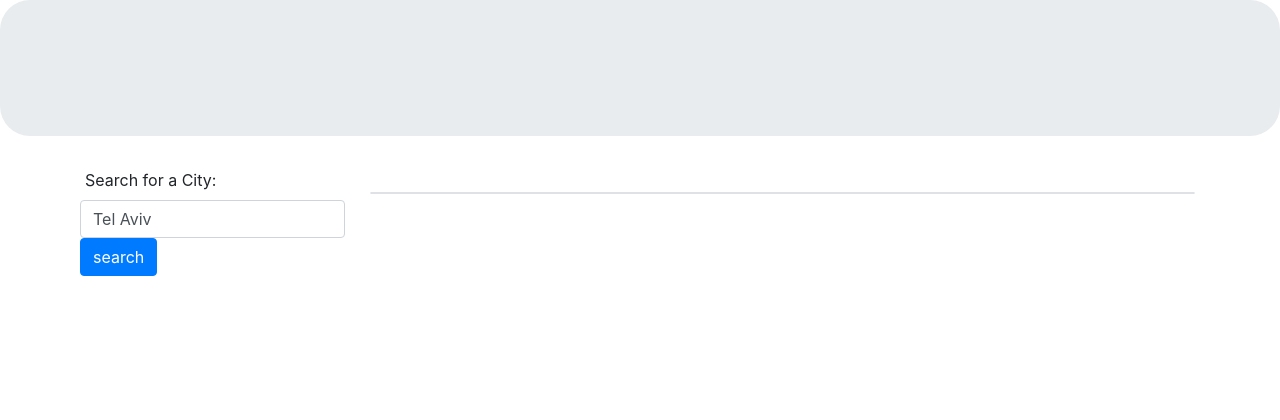
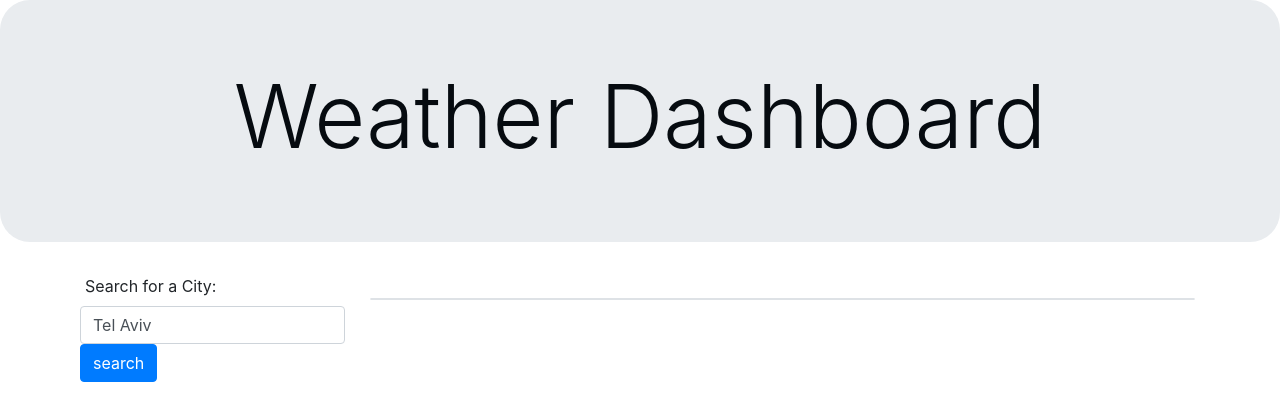
Before and after one commit to OrtalWikoff/Weather-Dashboard, a plain HTML site: page index.html in a window 1280 px wide. Drawn offline with nearby package versions, Linux system fonts and the light colour scheme.

Commit message:
Updated HTML

```diff
--- a/index.html
+++ b/index.html
@@ -7,24 +7,22 @@
     <meta name="viewport" content="width=device-width, initial-scale=1.0">
     <!-- Bootstrap -->
     <link rel="stylesheet" href="https://stackpath.bootstrapcdn.com/bootstrap/4.3.1/css/bootstrap.min.css" integrity="sha384-ggOyR0iXCbMQv3Xipma34MD+dH/1fQ784/j6cY/iJTQUOhcWr7x9JvoRxT2MZw1T" crossorigin="anonymous">
-    <!-- FontAwesome -->
-    <link rel="stylesheet" href="https://use.fontawesome.com/releases/v5.8.1/css/all.css" integrity="sha384-50oBUHEmvpQ+1lW4y57PTFmhCaXp0ML5d60M1M7uH2+nqUivzIebhndOJK28anvf" crossorigin="anonymous"/>
     <link rel="stylesheet" href="./assets/style.css">
     <title>Weather Dashboard</title>
 </head>
 
 <body>
-    <!-- Jumbotron -->
+    <!-- Jumbotron to display the City name upon search -->
     <div id="header" class="jumbotron jumbotron-fluid text-container">
-        <h1 id="header-text" class="display-2"></h1>
+        <h1 id="header-text" class="display-2">Weather Dashboard</h1>
         <div id="artist-credit"></div>
     </div>
 
-    <!-- Main container -->
+    <!-- Main container for webpage content -->
     <div id="content" class="container">
         <div class="row">
 
-            <!--city search box and appended cities -->
+            <!-- Left side content with city search box and appended cities -->
             <div id="content-left" class="col-md-3">
                 <form>
                     <label for="search-city">Search for a City:</label>
@@ -34,13 +32,13 @@
                     </div>
                 </form>
                 <div id="search-error"></div>
-                <!-- Prior searched cities -->
+                <!-- list of prior searched cities -->
                 <ul id="city-results" class="list-group mt-4"></ul>
-                <!-- clear storage  -->
+                <!-- clear storage button -->
                 <a id="clear-storage" href="#"></a>
             </div>
 
-            <!-- Current weather and five day forecast displays on search -->
+            <!-- Right side content showing current weather and five day forecast displays on search -->
             <div id="content-right" class="col-md-9 pt-4">
                 <!-- Current weather displayed on top -->
                 <div id="current-weather" class="border rounded"></div>
@@ -57,7 +55,7 @@
     <script src="https://stackpath.bootstrapcdn.com/bootstrap/4.3.1/js/bootstrap.min.js" integrity="sha384-JjSmVgyd0p3pXB1rRibZUAYoIIy6OrQ6VrjIEaFf/nJGzIxFDsf4x0xIM+B07jRM" crossorigin="anonymous"></script>
     <!-- moment.js -->
     <script src="https://cdnjs.cloudflare.com/ajax/libs/moment.js/2.24.0/moment.min.js"></script>
-    <!-- Script -->
+    <!-- Custom Script -->
     <script src="./assets/script.js"></script>
 
 </body>
```
